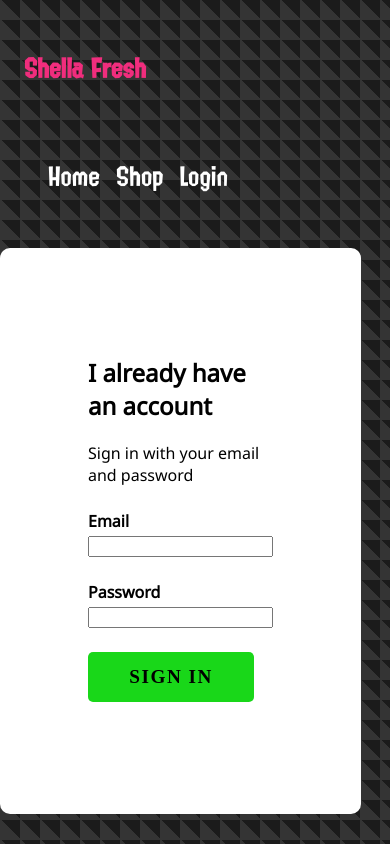
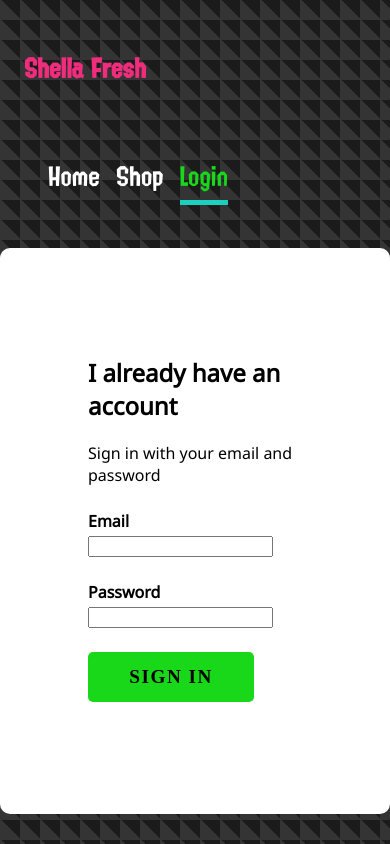
Before and after one commit to WesloTheWeb/RRS_project_1, a React (Create React App) app: page /login in a window 390 px wide. Built offline with nearby package versions, Linux system fonts and the light colour scheme.

Commit message:
media query for Login page made. Quality of life changes, navigation now shows current active page

```diff
--- a/src/App.scss
+++ b/src/App.scss
@@ -42,3 +42,8 @@ a, a:visited {
   display: flex;
   justify-content: space-between;
 }
+
+.activeNavLink {
+  color: $green !important;
+  border-bottom: 5px solid $turquoise;
+}
--- a/src/components/Header/Header.js
+++ b/src/components/Header/Header.js
@@ -1,5 +1,5 @@
 import React from 'react';
-import { Link } from "react-router-dom";
+import { Link, NavLink } from "react-router-dom";
 import Swag from '../../containers/Swag/Swag';
 import classes from './Header.module.scss';
 
@@ -16,9 +16,9 @@ const Header = (props) => {
             </section>
             <nav>
                 <ul className={navigation}>
-                    <li><Link to="/">Home</Link></li>
-                    <li><Link to="/shop">Shop</Link></li>
-                    <li><Link to="/login">Login</Link></li>
+                    <li><NavLink exact to="/" activeClassName="activeNavLink">Home</NavLink></li>
+                    <li><NavLink exact to="/shop" activeClassName="activeNavLink">Shop</NavLink></li>
+                    <li><NavLink exact to="/login" activeClassName="activeNavLink">Login</NavLink></li>
                 </ul>
             </nav>
         </header>
--- a/src/components/Header/Header.module.scss
+++ b/src/components/Header/Header.module.scss
@@ -25,7 +25,7 @@
 .navigation li {
     font-family: "Splatfont2";
     font-size: 1.5rem;
-    color: #fff;
+    color: $white;
     list-style: none;
     margin: 0 .5rem;
 }
@@ -41,6 +41,8 @@
     color: $pink;
 }
 
+
+
 @media only screen and (max-width: 769px) {
     .header {
         display: block;
--- a/src/components/LoginPage/LoginPage.module.scss
+++ b/src/components/LoginPage/LoginPage.module.scss
@@ -26,3 +26,9 @@
         font-weight: bold;
     }
 }
+
+@media only screen and (max-width: 769px) {
+    .loginLayout {
+        display: block;
+    }
+}
```
